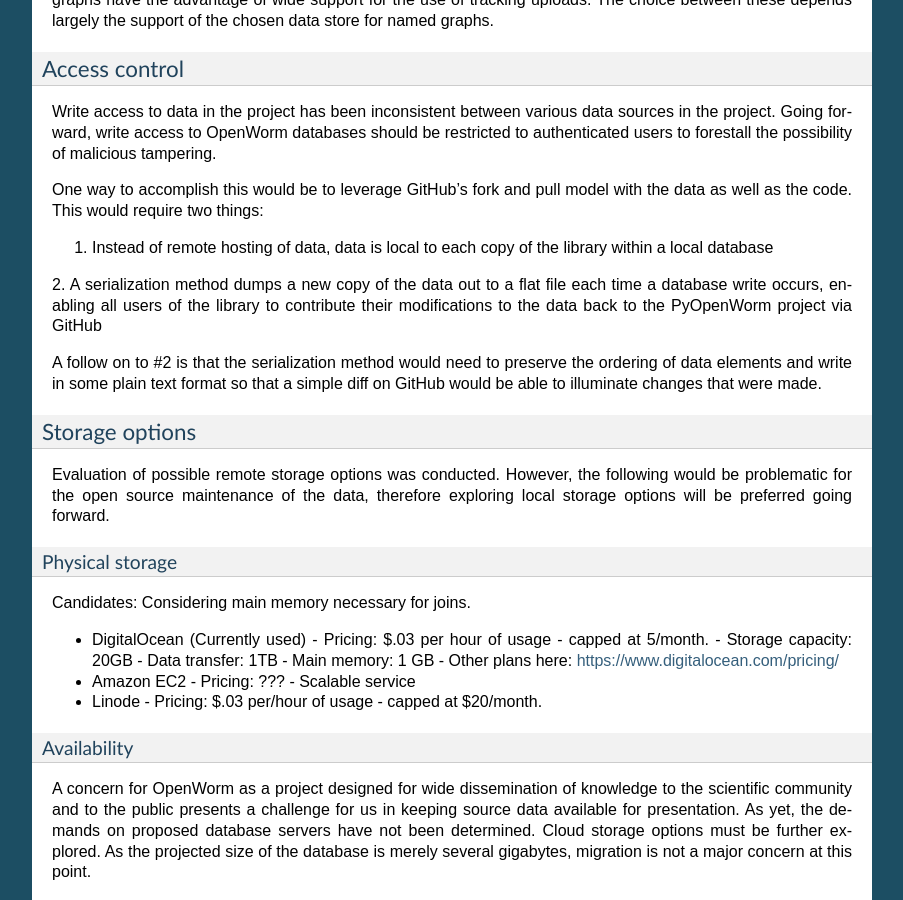
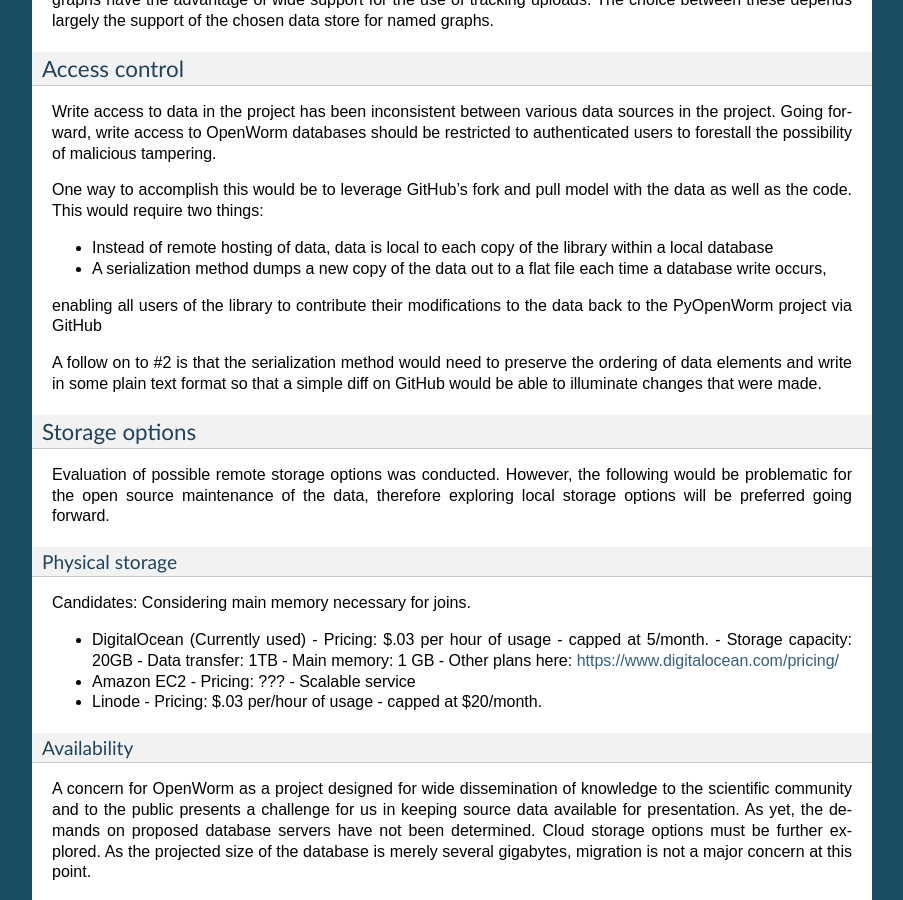
Before and after one commit to openworm/owmeta, a Sphinx documentation site: the page built from docs/process.rst, in a window 1280 px wide and 900 px high, scrolled down 2113 px. Shown: the whole window, without its empty margins (198-1101 px from the left). Built offline with Sphinx 7.4.7, drawn with Linux system fonts in a browser that asks for light colours.

Commit message:
Update process.rst
Former-commit-id: 9b1c1663df66a268e42a2a416342581691578734

```diff
--- a/docs/process.rst
+++ b/docs/process.rst
@@ -70,8 +70,8 @@ tampering.
 One way to accomplish this would be to leverage GitHub's fork and pull model with the data as well as the code.  This would
 require two things:
 
-1. Instead of remote hosting of data, data is local to each copy of the library within a local database
-2. A serialization method dumps a new copy of the data out to a flat file each time a database write occurs,
+- Instead of remote hosting of data, data is local to each copy of the library within a local database
+- A serialization method dumps a new copy of the data out to a flat file each time a database write occurs,
 enabling all users of the library to contribute their modifications to the data back to the PyOpenWorm project via
 GitHub
 
```
